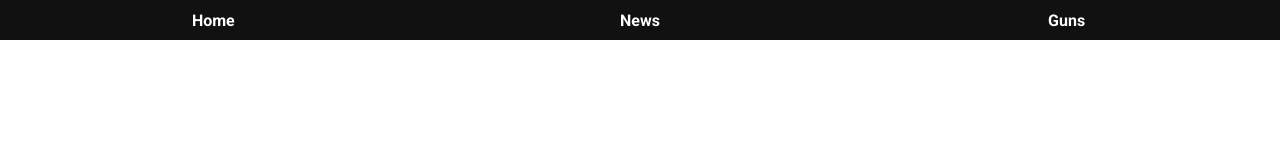
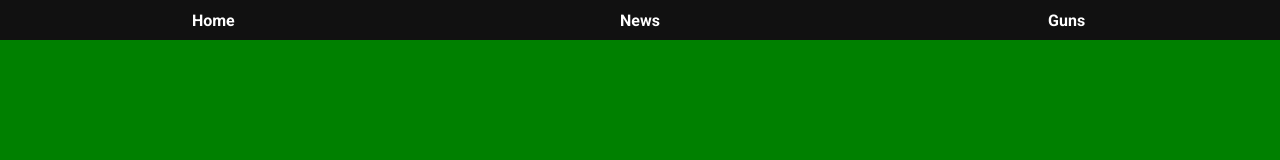
Before and after one commit to levente-karpati/warz-mate-ui, a Gatsby site: page / in a window 1280 px wide. Built offline with nearby package versions, Linux system fonts and the light colour scheme; Gatsby itself is replaced by a stand-in of ours.

Commit message:
created global content component

```diff
--- /dev/null
+++ b/src/components/content.js
@@ -0,0 +1,19 @@
+import * as React from 'react';
+
+//content container styling
+const contentStyles = {
+    width: '100%',
+    height: '95vh',
+    display: 'flex',
+    backgroundColor: 'green'
+}
+
+const Content = () => {
+    return (
+        <div style={contentStyles}>
+
+        </div>
+    )
+}
+
+export default Content
--- a/src/pages/index.js
+++ b/src/pages/index.js
@@ -3,6 +3,7 @@ import '../layouts/main.css'
 
 //component imports
 import Navbar from "../components/navbar"
+import Content from '../components/content'
 
 //responsive container size to view width/height
 const mainStyles = {
@@ -14,6 +15,7 @@ function App() {
   return (
     <div style={mainStyles}>
       <Navbar></Navbar>
+      <Content></Content>
     </div>
   );
 }
```
